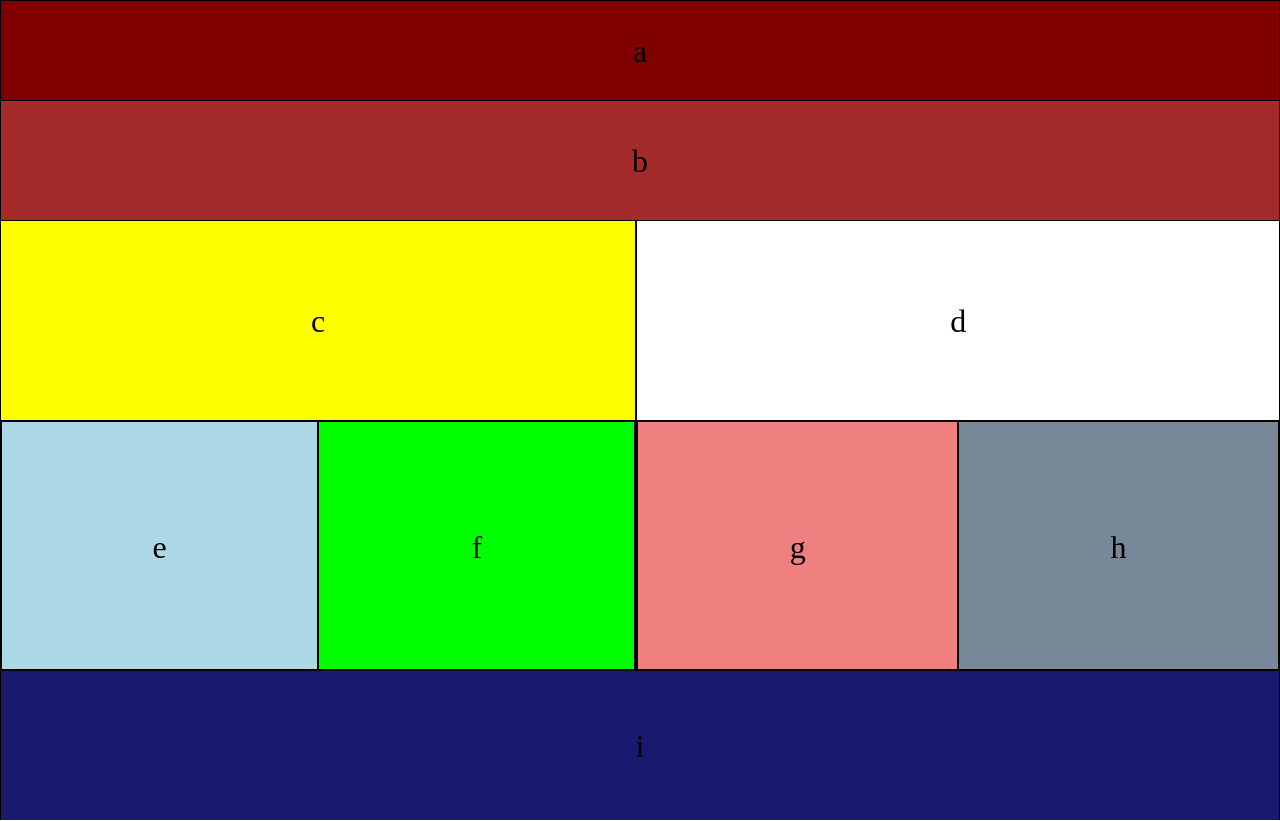
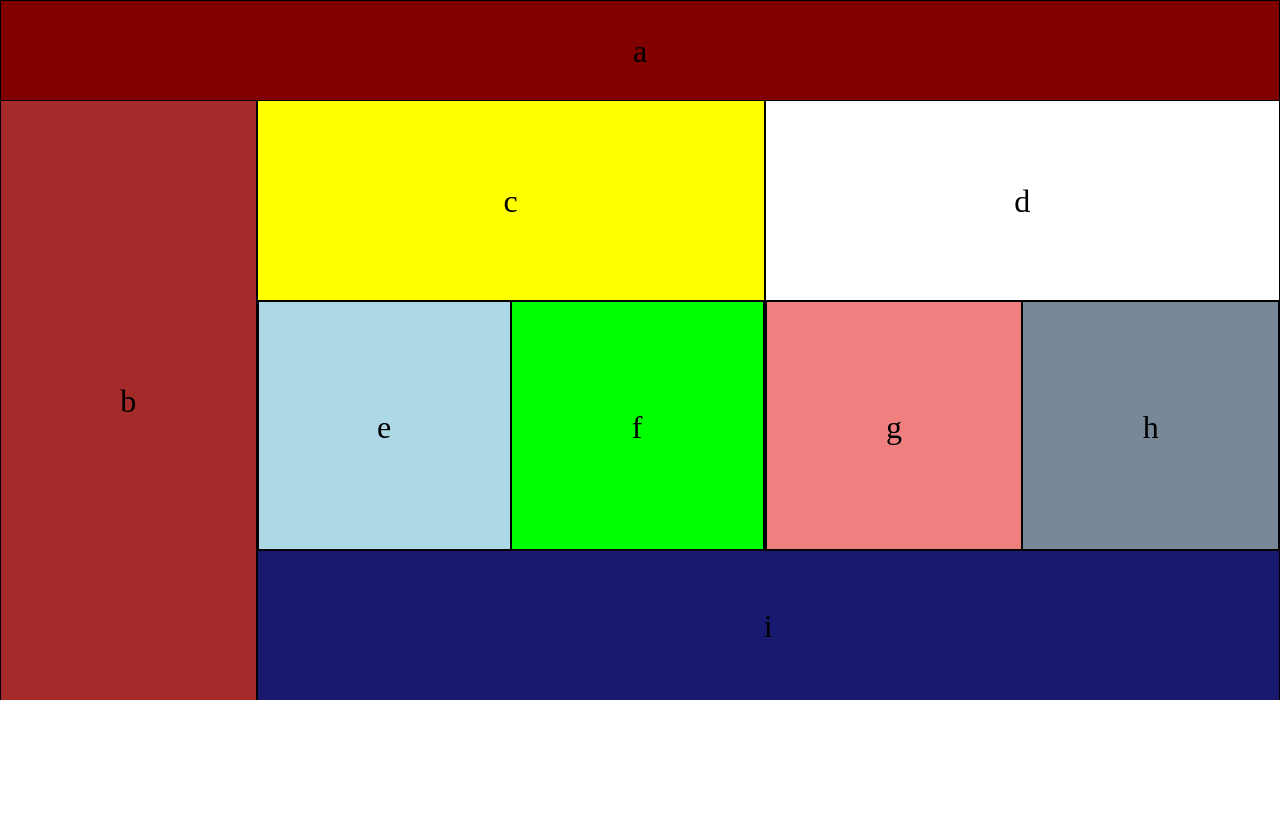
Before and after one commit to robertjnielsen/cf-301-lab-04a, a plain HTML site: page index.html in a window 1280 px wide. After the commit the page ends 800 px from the top, so only its background shows below. Drawn offline with Linux system fonts and the light colour scheme.

Commit message:
Desktop view complete.

```diff
--- a/css/layout.css
+++ b/css/layout.css
@@ -100,3 +100,59 @@ section {
     grid-area: i;
   }
 }
+
+@media (min-width: 1024px) {
+  body {
+    display: grid;
+    grid-template-areas:
+      'a a a a a'
+      'b c c d d'
+      'b e e g g'
+      'b i i i i';
+  }
+  .section-a {
+    height: 6.25rem;
+    line-height: 6.25rem;
+    grid-area: a;
+  }
+
+  .section-b {
+    height: 37.5rem;
+    line-height: 37.5rem;
+    grid-area: b;
+  }
+
+  .section-c {
+    grid-area: c;
+  }
+
+  .section-d {
+    grid-area: d;
+  }
+
+  .section-c,
+  .section-d {
+    height: 12.5rem;
+    line-height: 12.5rem;
+  }
+
+  .section-ef {
+    grid-area: e;
+  }
+
+  .section-gh {
+    grid-area: g;
+  }
+
+  .section-ef,
+  .section-gh {
+    height: 15.625rem;
+    line-height: 15.625rem;
+  }
+
+  .section-i {
+    height: 9.375rem;
+    line-height: 9.375rem;
+    grid-area: i;
+  }
+}
```
